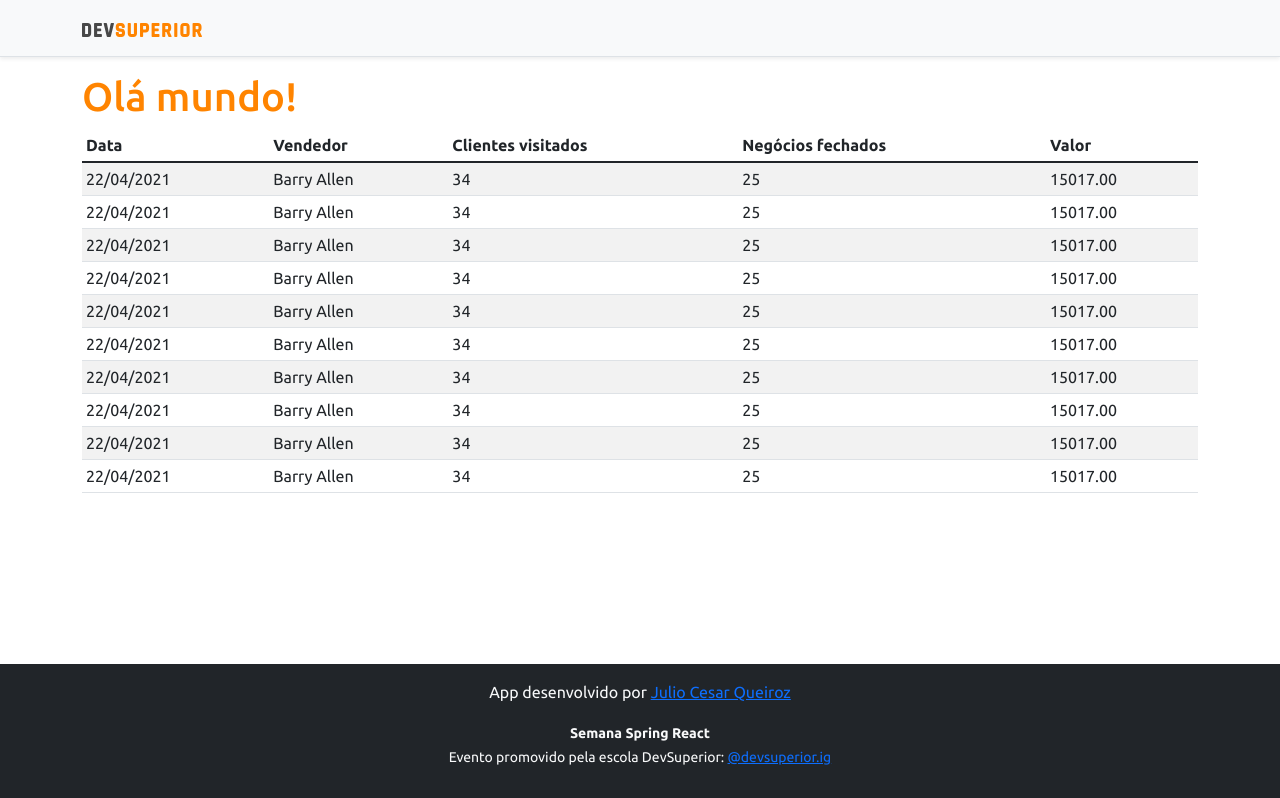
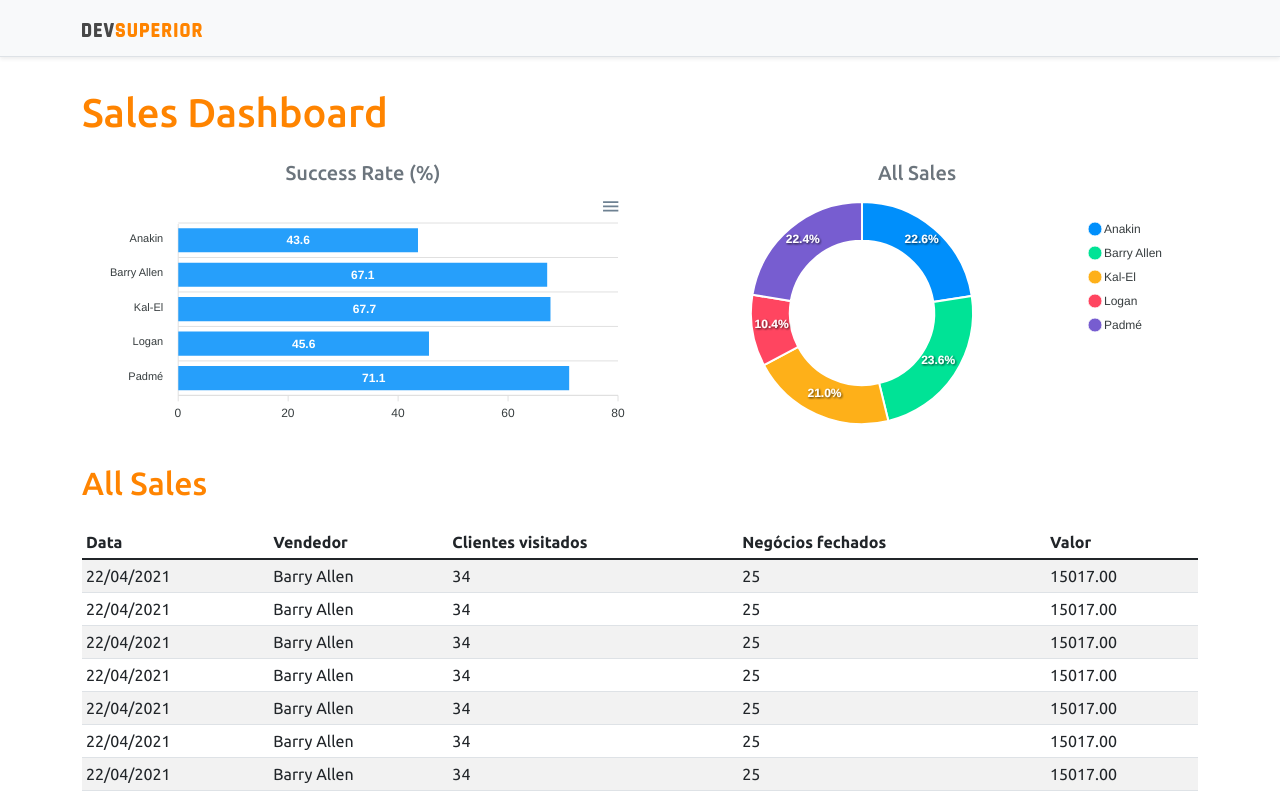
Before and after one commit to Juuliocq/APIDS, a React (Create React App) app in the folder frontend/: page / in a window 1280 px wide. Shown: the top 798 px of the page. Built offline with nearby package versions, Linux system fonts and the light colour scheme.

Commit message:
add Static Charts

```diff
--- a/frontend/package.json
+++ b/frontend/package.json
@@ -11,8 +11,10 @@
     "@types/node": "^12.0.0",
     "@types/react": "^17.0.0",
     "@types/react-dom": "^17.0.0",
+    "apexcharts": "^3.29.0",
     "bootstrap": "^5.1.3",
     "react": "^17.0.2",
+    "react-apexcharts": "^1.3.9",
     "react-dom": "^17.0.2",
     "react-scripts": "4.0.3",
     "typescript": "^4.1.2",
--- a/frontend/src/App.tsx
+++ b/frontend/src/App.tsx
@@ -1,13 +1,31 @@
-import NavBar from "components/navbar";
-import Footer from "components/footer"
-import DataTable from "components/datatable"
+import NavBar from "components/NavBar";
+import Footer from "components/Footer"
+import DataTable from "components/DataTable"
+import BarChart from "components/BarChart";
+import DonutChart from "components/DonutChart";
 
 function App() {
   return (
     <>
     <NavBar />
     <div className="container">
-      <h1 className="text-primary">Olá mundo!</h1>
+      <h1 className="text-primary py-3">Sales Dashboard</h1>
+
+      <div className="row px-3">
+        <div className="col-sm-6">
+          <h5 className="text-center text-secondary">Success Rate (%)</h5>
+          <BarChart />
+        </div>
+
+        <div className="col-sm-6">
+          <h5 className="text-center text-secondary">All Sales</h5>
+          <DonutChart />
+        </div>
+      </div>
+
+      <div className="py-3">
+        <h2 className="text-primary">All Sales</h2>
+      </div>
       <DataTable />
     </div>
     <Footer />
--- /dev/null
+++ b/frontend/src/components/BarChart/index.tsx
@@ -0,0 +1,33 @@
+import Chart from "react-apexcharts"
+
+const BarChart = () => {
+    const options = {
+        plotOptions: {
+            bar: {
+                horizontal: true,
+            }
+        },
+    };
+
+    const mockData = {
+        labels: {
+            categories: ['Anakin', 'Barry Allen', 'Kal-El', 'Logan', 'Padmé']
+        },
+        series: [
+            {
+                name: "% Sucesso",
+                data: [43.6, 67.1, 67.7, 45.6, 71.1]
+            }
+        ]
+    };
+    return (
+        <Chart
+            options={{...options, xaxis: mockData.labels}}
+            series={mockData.series}
+            type="bar"
+            height="240"
+         />
+    );
+  }
+
+  export default BarChart;
--- /dev/null
+++ b/frontend/src/components/DonutChart/index.tsx
@@ -0,0 +1,24 @@
+import Chart from "react-apexcharts"
+
+const DonutChart = () => {
+    const mockData = {
+        series: [477138, 499928, 444867, 220426, 473088],
+        labels: ['Anakin', 'Barry Allen', 'Kal-El', 'Logan', 'Padmé']
+    }
+
+    const options = {
+        legend: {
+            show: true
+        }
+    }
+
+    return (
+        <Chart
+            options={{...options, labels: mockData.labels}}
+            series={mockData.series}
+            type="donut"
+            height="240"
+         />
+    );
+    };
+  export default DonutChart;
--- /dev/null
+++ b/frontend/src/components/Footer/index.tsx
@@ -0,0 +1,14 @@
+
+const Footer = () => {
+    return (
+    <footer className="footer mt-auto py-3 bg-dark">
+        <div className="container">
+            <p className="text-light">App developed by <a href="https://github.com/juuliocq" target="_blank" rel="noreferrer">Julio Cesar Queiroz</a></p>
+            <p className="text-light"><small><strong>Spring React Week</strong><br/>
+            Event promoted by the DevSuperior school: <a href="https://instagram.com/devsuperior.ig" target="_blank" rel="noreferrer">@devsuperior.ig</a></small></p>
+        </div>
+    </footer>
+    );
+  }
+
+  export default Footer;
--- a/frontend/src/components/footer/index.tsx
+++ /dev/null
@@ -1,14 +0,0 @@
-
-const Footer = () => {
-    return (
-    <footer className="footer mt-auto py-3 bg-dark">
-        <div className="container">
-            <p className="text-light">App desenvolvido por <a href="https://github.com/juuliocq" target="_blank" rel="noreferrer">Julio Cesar Queiroz</a></p>
-            <p className="text-light"><small><strong>Semana Spring React</strong><br/>
-                Evento promovido pela escola DevSuperior: <a href="https://instagram.com/devsuperior.ig" target="_blank" rel="noreferrer">@devsuperior.ig</a></small></p>
-        </div>
-    </footer>
-    );
-  }
-
-  export default Footer;
```
Also changed, not shown: frontend/src/components/DataTable/index.tsx (renamed from frontend/src/components/datatable/index.tsx), frontend/src/components/NavBar/index.tsx (renamed from frontend/src/components/navbar/index.tsx), 1 other file (tests, documents, lock files or other folders).
